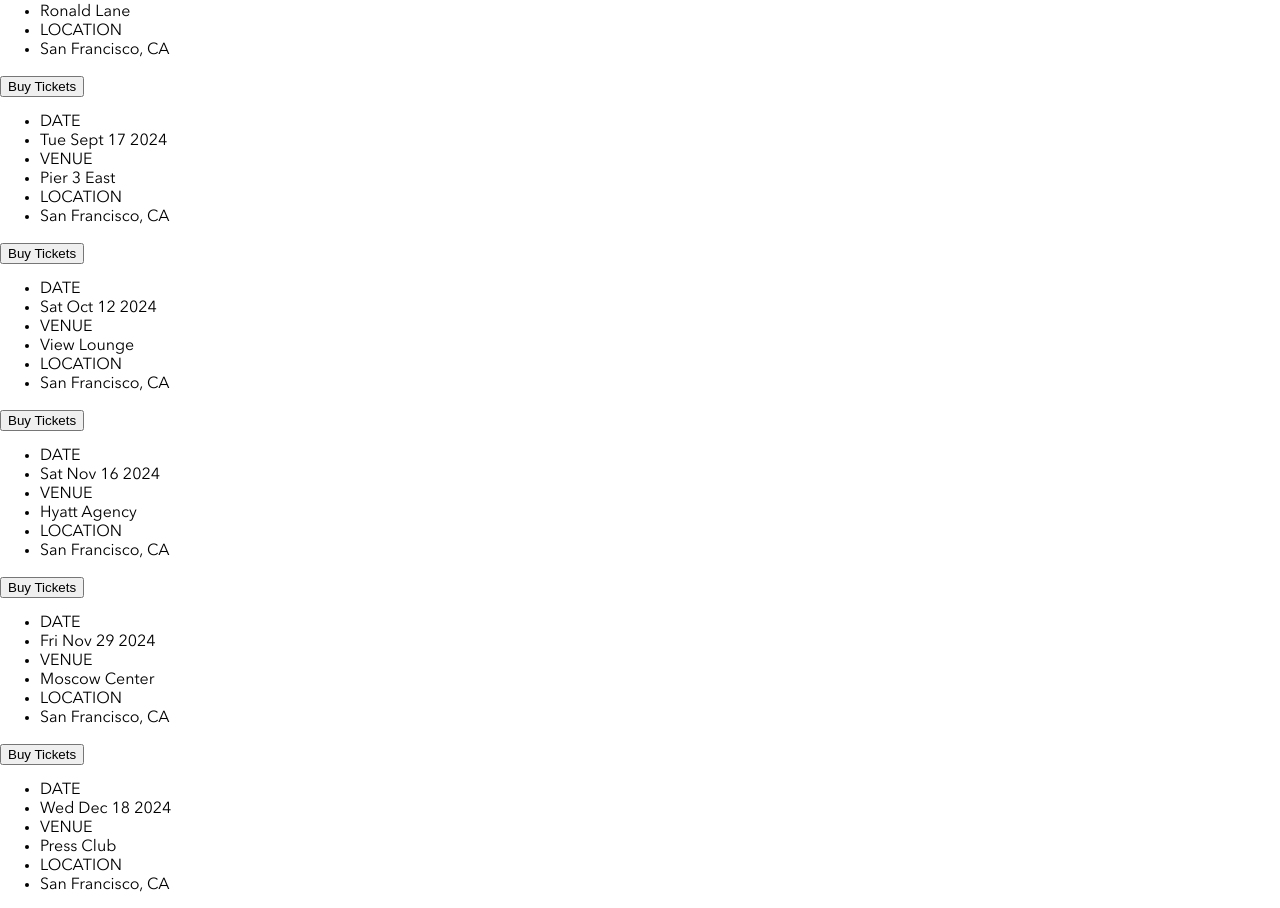
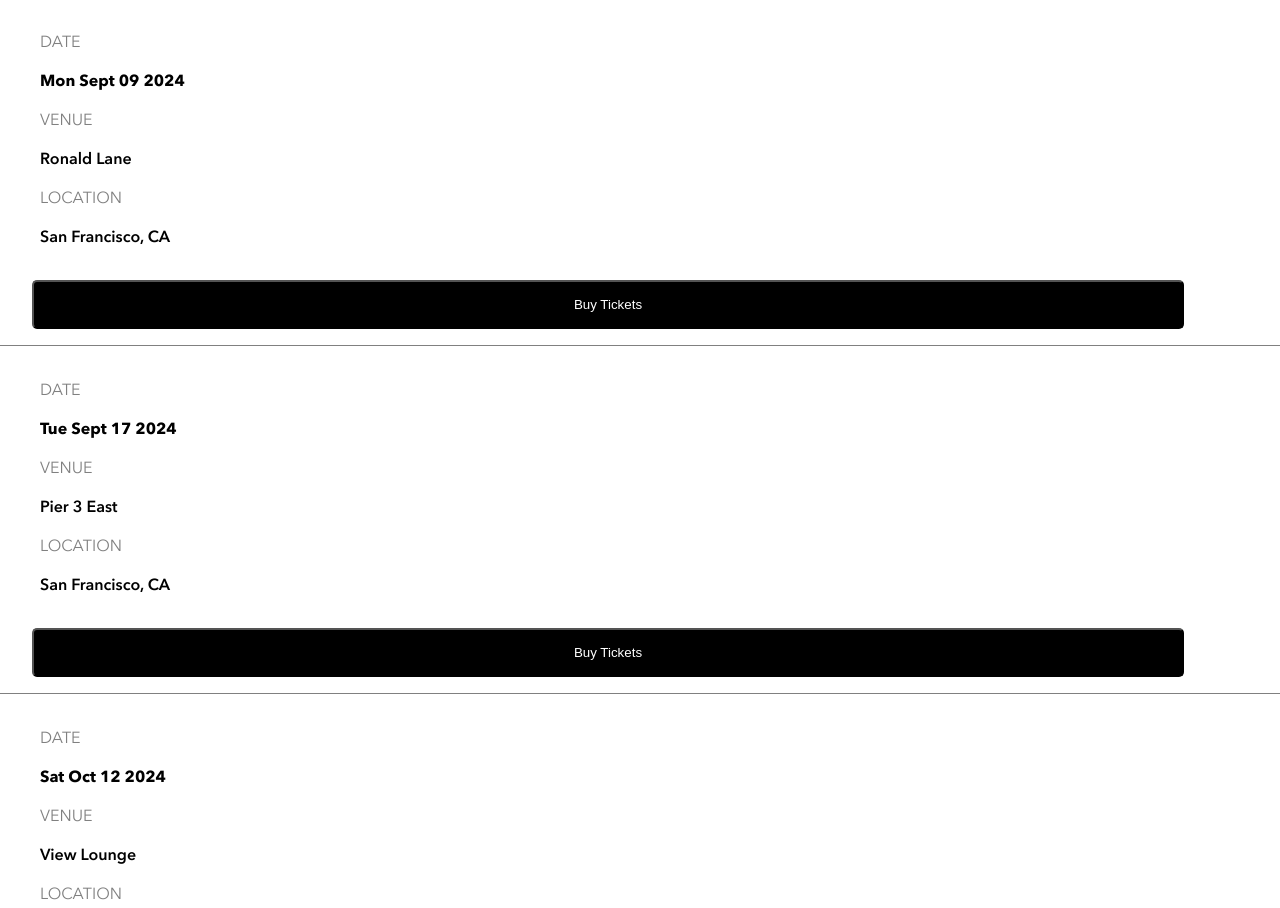
Before and after one commit to Adiam-Ahmed/Adiam-Ahmed-bandsite, a plain HTML site: page pages/shows.html in a window 1280 px wide. Shown: the part 582-1490 px from the top of the page. Drawn offline with nearby package versions, Linux system fonts and the light colour scheme; files that its build step writes are made by us from their sources.

Commit message:
added styles for show

```diff
--- a/styles/shows.scss
+++ b/styles/shows.scss
@@ -6,6 +6,7 @@
 *::before,
 *::after {
     box-sizing: border-box;
+    // border: 1px solid red;
 }
 
 body{
@@ -38,37 +39,46 @@
     width: 40%;
     height: 166;
 }
-.shows{
-    // margin: 0 auto;
-    background-color: white;
+.shows-container{
+    padding: 30px 0;
+    &__header{
+        font-size:2rem ;
+        font-weight: 700;
     }
-.shows__section-heading{
-    margin-left: 2.5rem;
+}
+.shows-list__container{
+    display: flex;
+    flex-direction: column;
+}
+.show{
+    border-bottom: 1px solid grey;
+    &:hover {
+        background-color: grey;
+    }
+    &--selected{
+        background-color: aqua;
+    }
+    &__info{
+        list-style: none;
 
     }
-.shows__section-items{
-    list-style: none;
+    &__info-item{
+        padding: 20px 0;
+        color: grey;
     }
-.shows__table{
-    border-bottom: 1px solid grey;
-    border-width: 100%;
+    &__info-day{
+        font-weight: 700;
     }
-.shows__section-info{
-    padding: 20px 0;
+    &__info-location{
+        font-weight: 600;
     }
-.shows__section-day{
-   color: aqua;
-   font-size: larger;
-}
-.shows__section-info{
-    color: gray;
-}
-.show__button{
+    &__button-get-ticket{
         padding: 15px;
         margin-bottom: 30px;
         border-radius: 5px;
         background-color: black;
         color: white;
         width: 90%;
-    margin: 1rem;
+        margin: 1rem 2rem;
     }
+}
```
Lines whose indentation alone changed are shown as unchanged.
